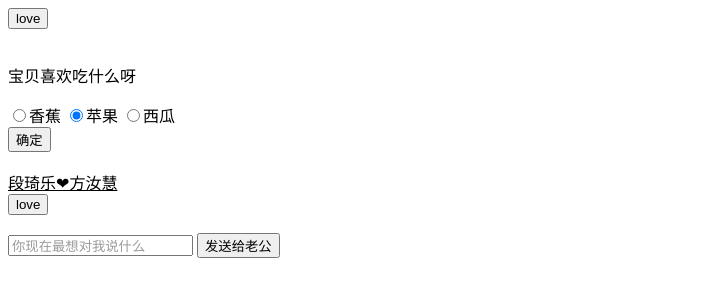
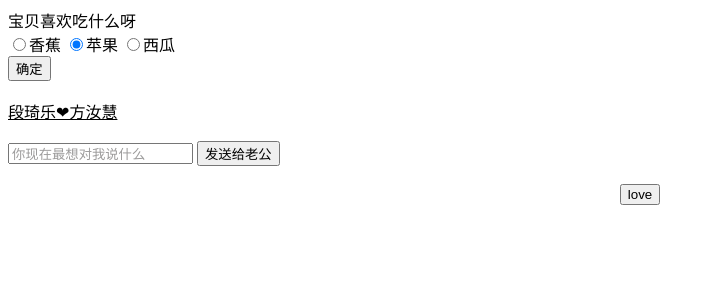
Before and after one commit to dadaliya1022/dadaliya1022.github.io, a plain HTML site: page index.html in a window 1280 px wide. Both pictures are taken after a click on the button "love". Shown: the whole page, without its empty margins (0-715 px from the left). Drawn offline with Linux system fonts and the light colour scheme.

Commit message:
Update index.html

```diff
--- a/index.html
+++ b/index.html
@@ -18,11 +18,11 @@
 				alert("I love Fang Ruhui");
 				var cen = document.createElement("center");
 				document.body.appendChild(cen);
-				cen.appendChild(oBtn);
+				cen.appendChild(oBtn2);
 			}
 			var que = document.getElementById("que");
-			var btn = document.getElementById("btn2");
-			btn.onclick = function(){alert("收到啦，mua~")}
+			var btn3 = document.getElementById("btn3");
+			btn3.onclick = function(){alert("收到啦，mua~")}
 			que.onfocus = function(){
 				if (this.value == "你现在最想对我说什么"){
 					this.value = "";
@@ -37,8 +37,8 @@
 	</script>
 </head>
 <body>
-	<input type="button" id="btn2" value="love"  /><br/><br/>
-	<p>宝贝喜欢吃什么呀</p>
+
+	<span>宝贝喜欢吃什么呀</span>
 	<div>
 		<label><input type="radio" name="fruit" value="香蕉">香蕉</label>
 		<label><input type="radio" name="fruit" value="苹果" checked="True">苹果</label>
@@ -46,9 +46,9 @@
 
 	</div>
 	<input id="btn1" type="button" value="确定"/><br/><br/>
-	<u id = "u">段琦乐❤方汝慧</u><br />
-	<input type="button" id="btn" value="love"  /><br/><br/>
+	<u id = "u">段琦乐❤方汝慧</u><br /><br/>
 	<input type = "text" id = "que" value="你现在最想对我说什么" style="color:9C9B9B"/>
-	<input type = "button" id = "btn2" value = "发送给老公"/>
+	<input type = "button" id = "btn3" value = "发送给老公"/><br/><br/>
+	<input type="button" id="btn2" value="love"  />
 </body>
 </html>
```
